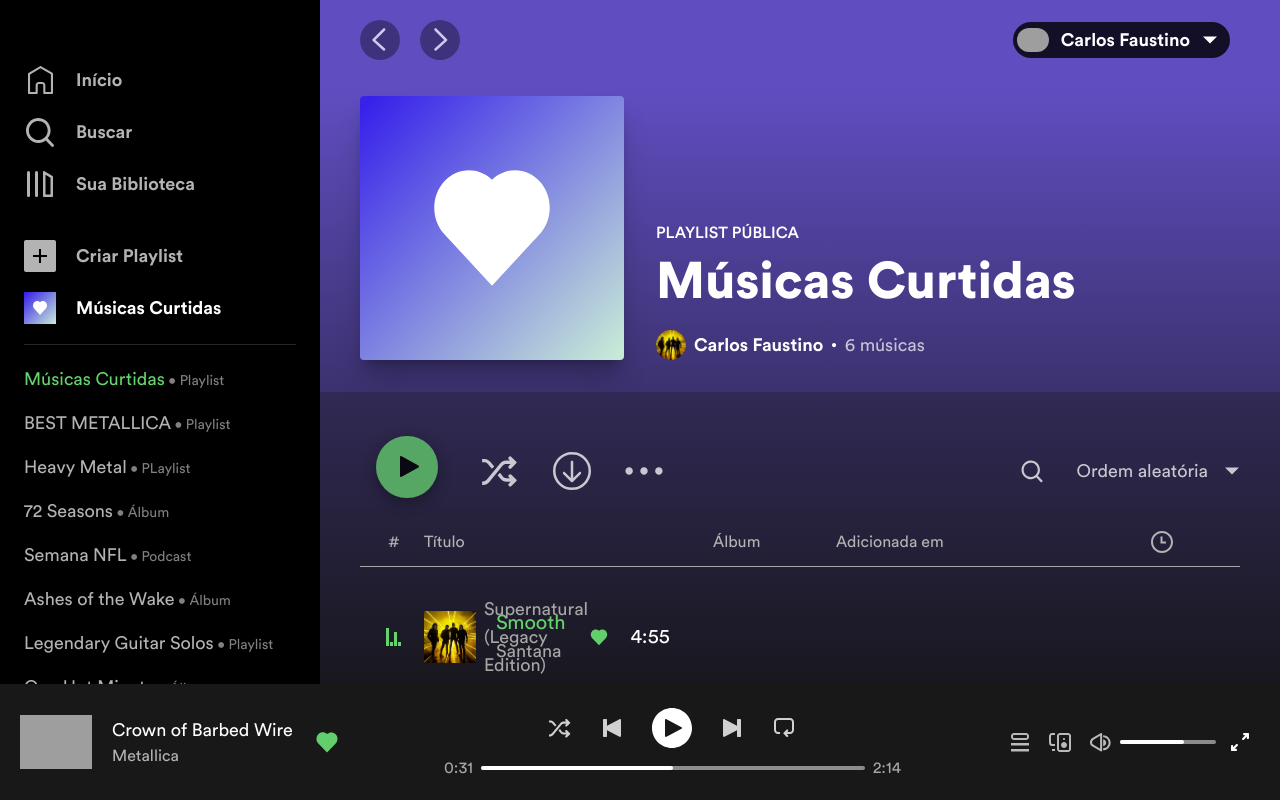
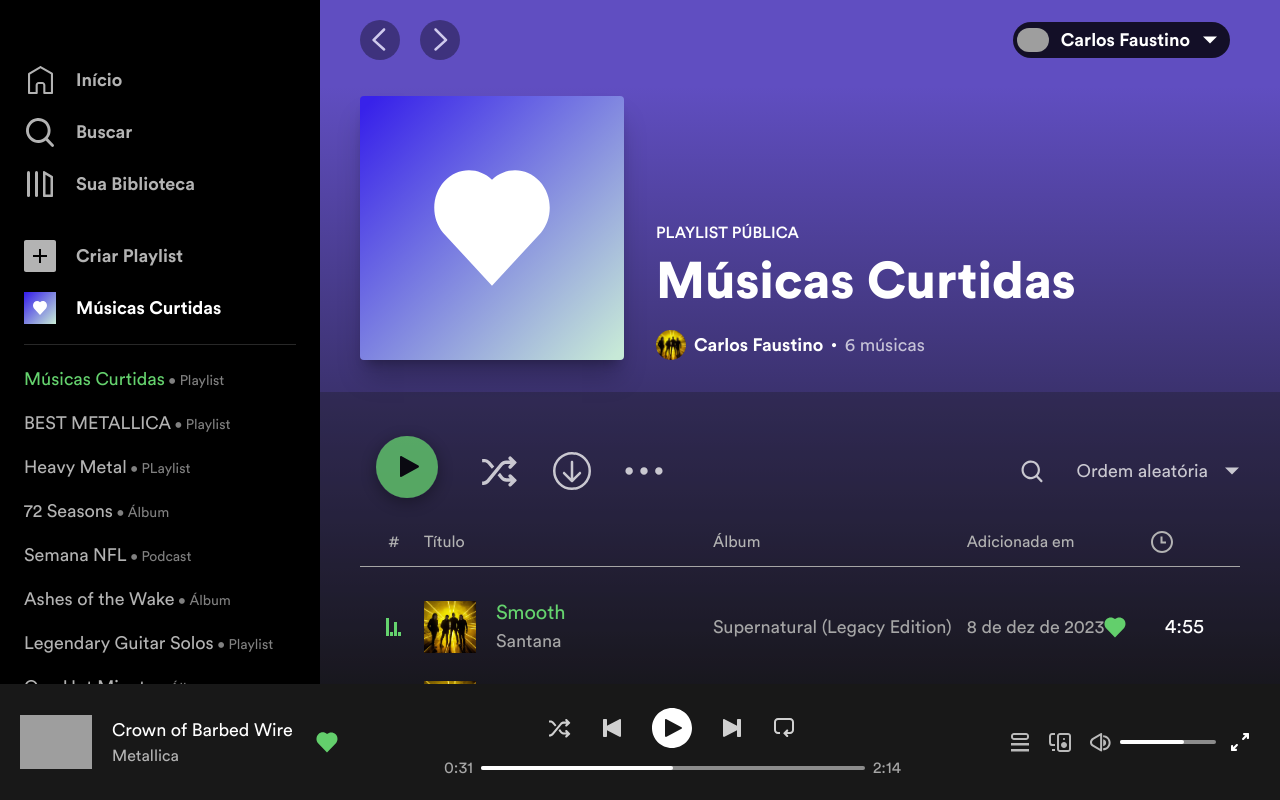
Before and after one commit to carlos-HFC/spotify, a Next.js app: page /musicas-curtidas in a window 1280 px wide. Built offline with nearby package versions, Linux system fonts and the light colour scheme; grey boxes are pictures that could not be loaded.

Commit message:
extend typing and transform in table row

```diff
--- a/src/components/Music/index.tsx
+++ b/src/components/Music/index.tsx
@@ -1,27 +1,24 @@
+import { format, parseISO } from "date-fns";
+import { ptBR } from "date-fns/locale";
 import Image from "next/image";
 import { MouseEvent } from "react";
 
 import { cn } from "@/utils";
 
-interface MusicProps {
+interface MusicProps extends Track {
   isPlaying?: boolean;
-  liked?: boolean;
-  artist: string;
-  image: string;
   index: number;
-  album: string;
-  song: string;
-  time: string;
   onContextMenu(event: MouseEvent<HTMLDivElement | HTMLButtonElement>): void;
 }
 
 export function Music(props: MusicProps) {
   return (
-    <div
-      className="grid grid-cols-3 flex-1 items-center justify-between rounded-md px-5 py-2 hover:bg-white/10 group"
+    <tr
+      className="w-full hover:bg-white/10 group border-spacing-y-2"
       onContextMenu={props.onContextMenu}
     >
-      <div className="grid grid-flow-col items-center justify-start gap-4">
+      <td className="pl-5 py-3 rounded-l-md">
+        <div className="flex items-center gap-4">
           <div className="min-w-[28px] text-center text-grayscale-300 text-2xl">
             <span className={cn(props.isPlaying ? "hidden" : "group-hover:hidden")}>{props.index}</span>
 
@@ -30,10 +27,18 @@
               alt="Play"
               width={28}
               height={28}
-            className={cn(props.isPlaying ? "" : "group-hover:block hidden")}
+              className={cn(props.isPlaying ? "group-hover:hidden" : "group-hover:block hidden")}
+            />
+
+            <Image
+              src="/assets/pause.svg"
+              alt="Play"
+              width={28}
+              height={28}
+              className={cn("hidden", props.isPlaying && "group-hover:block")}
             />
           </div>
-        <div className="flex items-center gap-5">
+          <div className="flex items-center gap-5 truncate">
             <Image
               src={props.image}
               alt={props.album}
@@ -43,15 +48,19 @@
             />
 
             <div>
-            <div className={cn("text-xl", props.isPlaying ? "text-spotify-100" : "text-white")}>{props.song}</div>
-            <div className="text-grayscale-300 text-lg">{props.artist}</div>
+              <div className={cn("text-xl truncate", props.isPlaying ? "text-spotify-100" : "text-white")}>{props.song}</div>
+              <div className="text-grayscale-300 text-lg truncate">{props.artist}</div>
             </div>
           </div>
         </div>
+      </td>
 
-      <div className="text-grayscale-300 text-lg">{props.album}</div>
+      <td className="text-grayscale-300 text-lg">{props.album}</td>
 
-      <div className="grid grid-flow-col items-center justify-end gap-4">
+      <td className="text-grayscale-300 text-lg">{format(parseISO(props.date), "d 'de' MMM 'de' yyyy", { locale: ptBR })}</td>
+
+      <td className="pr-5 rounded-r-md">
+        <div className="flex items-center gap-4 justify-end">
           <Image
             src={props.liked ? "/assets/heart-fill.svg" : "/assets/heart.svg"}
             alt="Coração"
@@ -75,6 +84,7 @@
             />
           </button>
         </div>
-    </div>
+      </td>
+    </tr>
   );
 }
```
Lines whose indentation alone changed are shown as unchanged.
